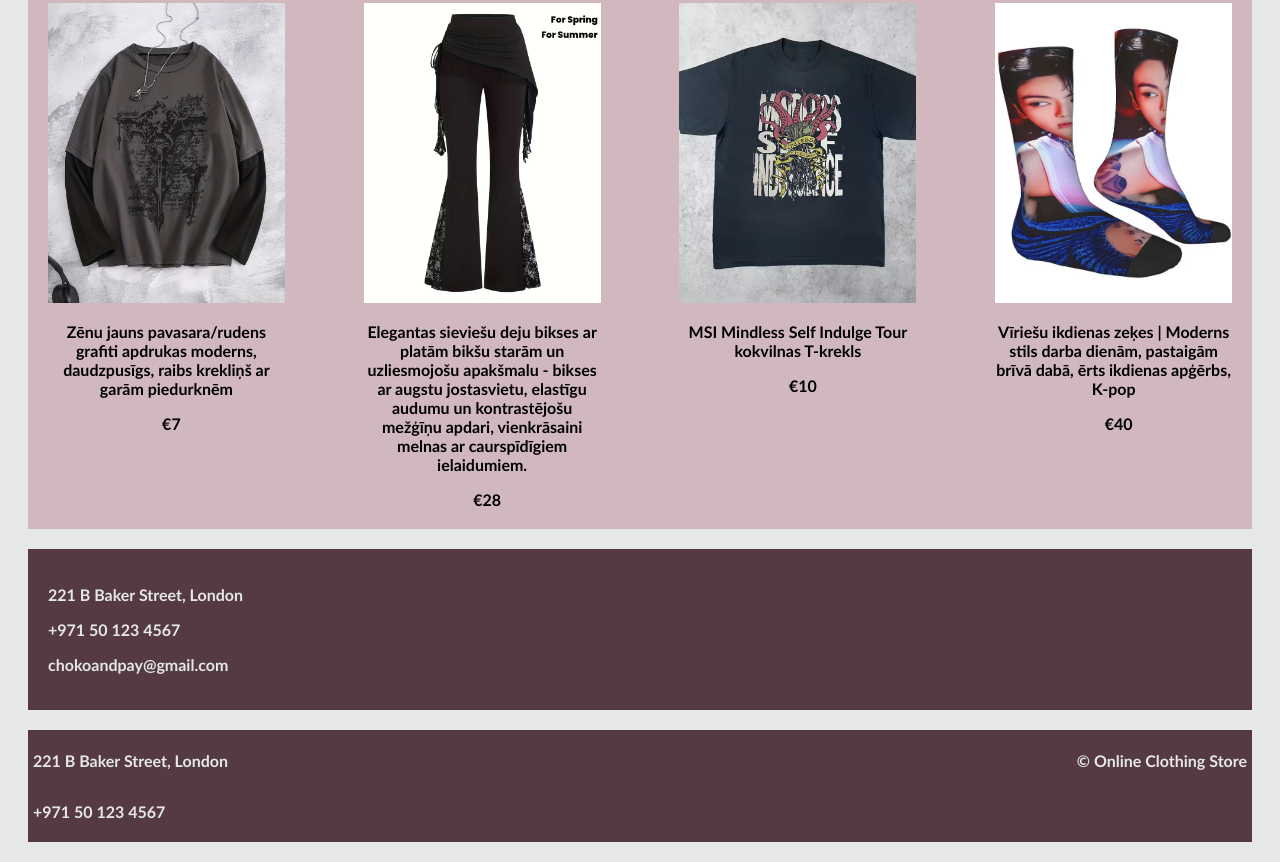
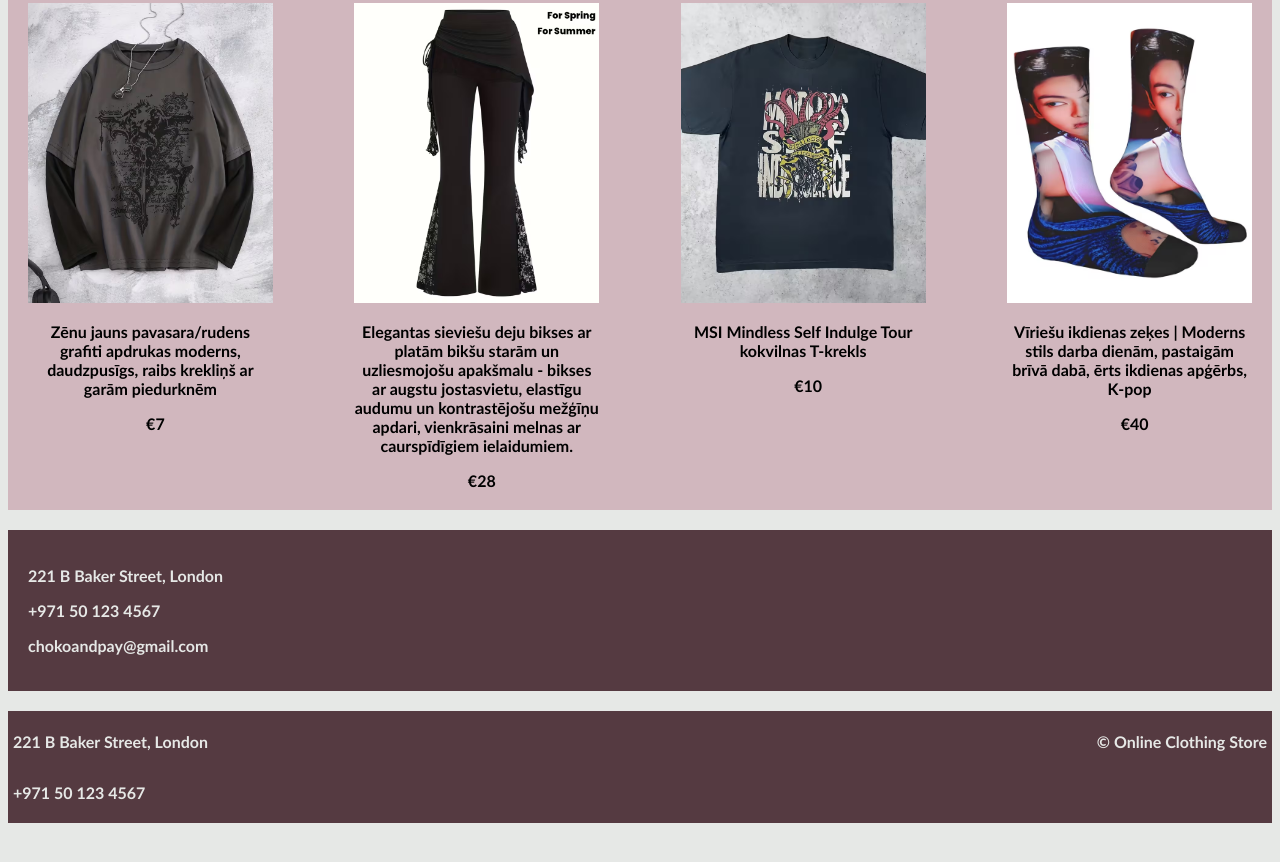
Before and after one commit to KarHarmalova/Repozetorijs, a plain HTML site: page index.html in a window 1280 px wide. Shown: the part 1107-1969 px from the top of the page. After the commit the page ends 1938 px from the top, so only its background shows below. Drawn offline with Linux system fonts and the light colour scheme.

Commit message:
Izlaboju margins

```diff
--- a/style.css
+++ b/style.css
@@ -48,7 +48,7 @@ header nav {
   .products {
     background: #d1b7be;
     padding: 20px;
-    margin: 20px;
+    margin-top: 20px;
   }
 
   .products h2 {
@@ -97,14 +97,14 @@ header nav {
 
   .FirstFooter {
     padding: 20px;
-    margin: 20px;
+    margin-top: 20px;
     background-color: #553A41;
     color: #E6E8E6;
   }
 
   .SecondFooter {
     padding: 5px;
-    margin: 20px;
+    margin-top: 20px;
     background-color: #553A41;
     color:#E6E8E6;
   }
```
